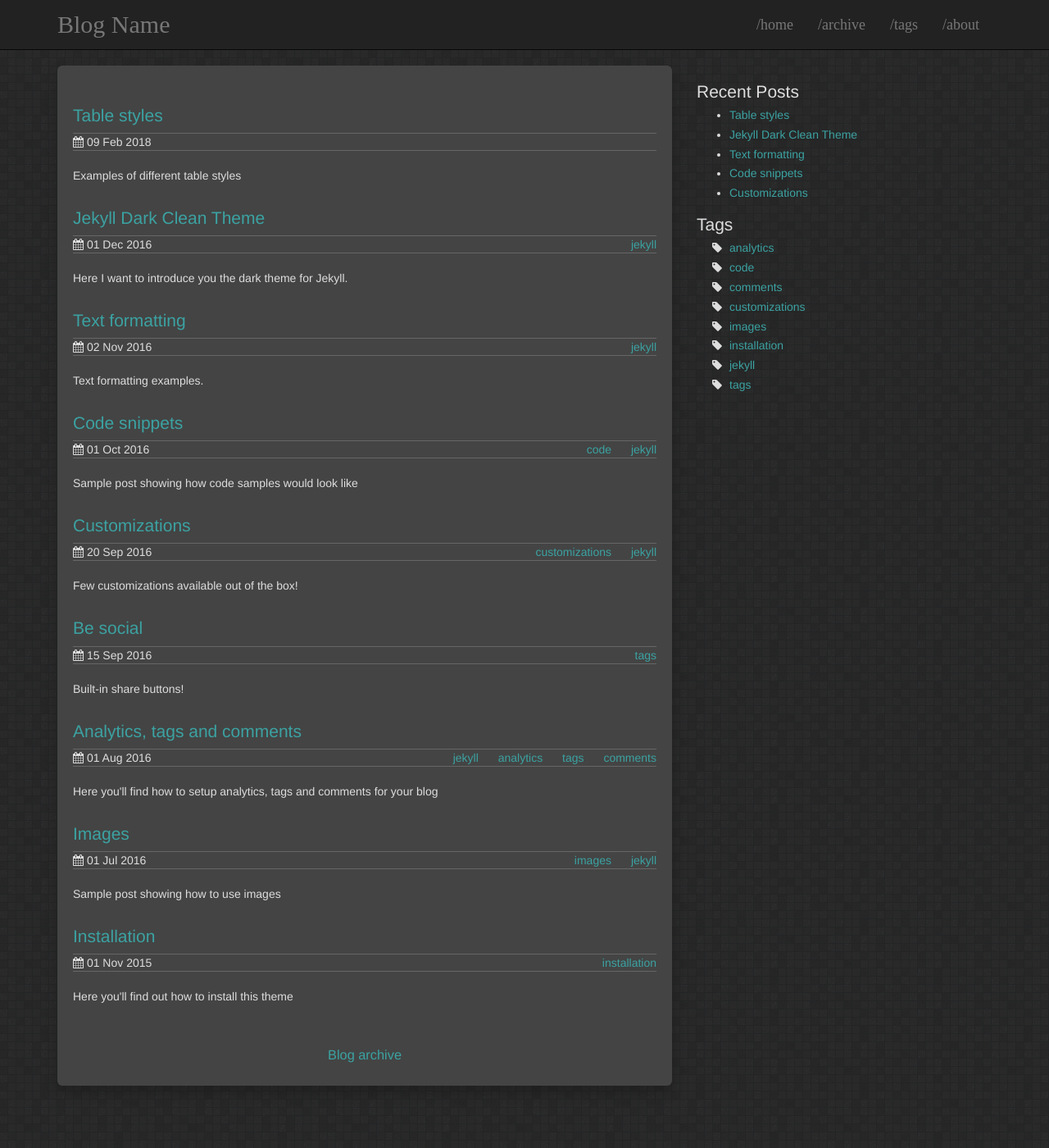
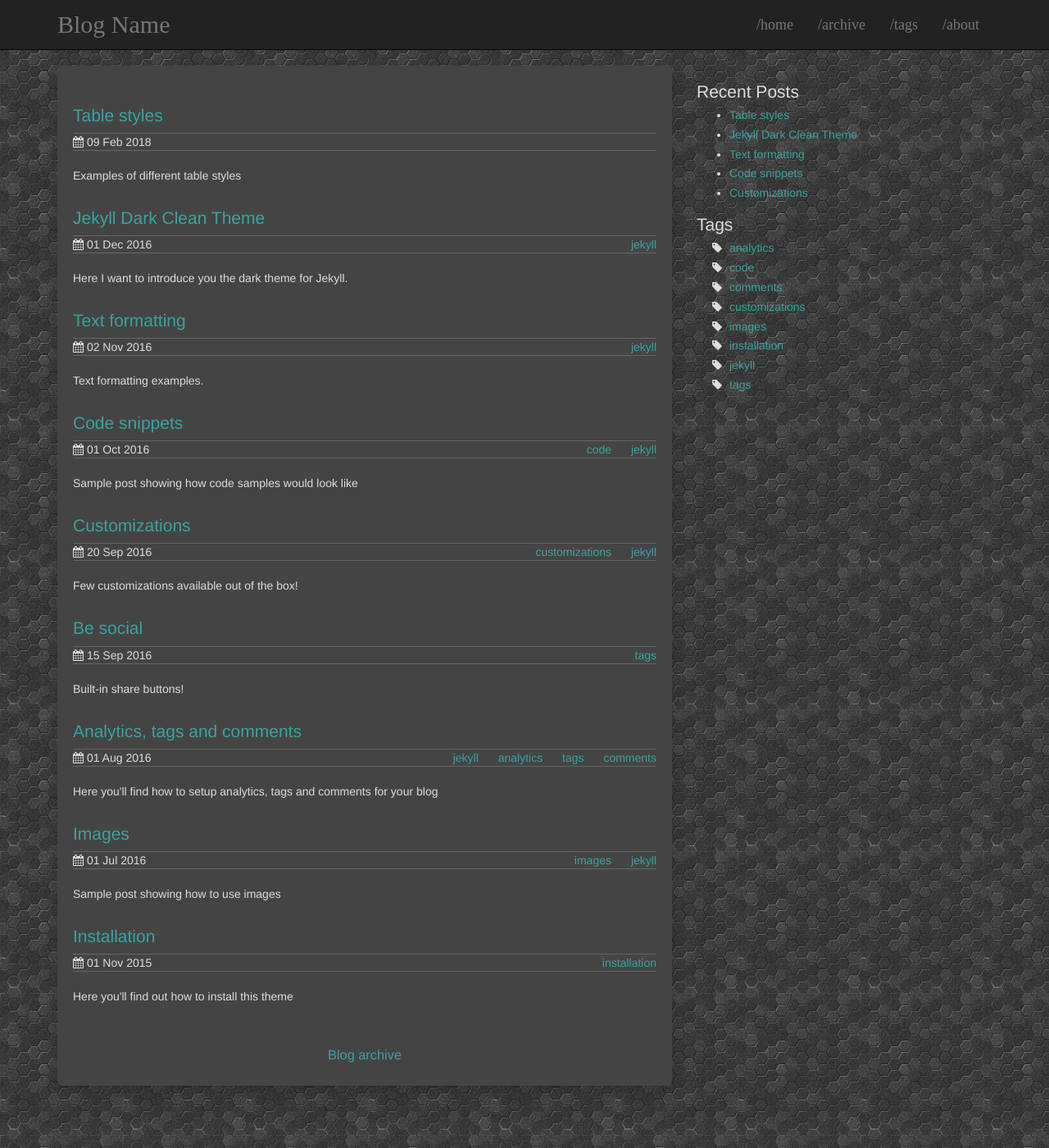
Before and after one commit to ualvesdias/ualvesdias.github.io, a Jekyll site: the page built from index.html, in a window 1280 px wide and 1400 px high. Shown: the whole window at 82% size. Built offline with Jekyll 4.4.1, drawn with Linux system fonts in a browser that asks for light colours.

Commit message:
NewTheme

```diff
--- a/assets/css/theme.scss
+++ b/assets/css/theme.scss
@@ -31,7 +31,7 @@ $footer-background-color: #292c2f;
 $note-color: #87CEFA;
 $warning-color: #ffff00;
 // use this or pick any from /css/pics/background folder or from transparenttextures.com
-$background-pattern: 'random-grey-variations.png';
+$background-pattern: 'hexellence.png';
 
 //********************************************************
 //                  Common styles
```
